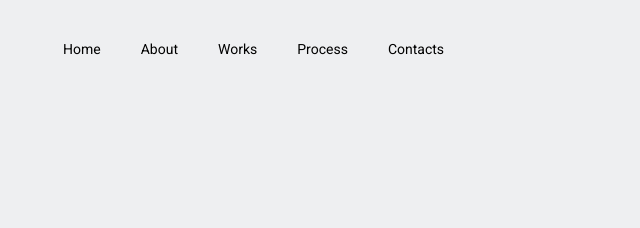
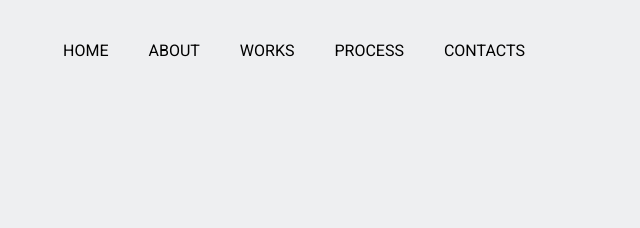
Before and after one commit to vhurtskaia/home-work-11, a plain HTML site: page index.html in a window 1280 px wide. Shown: the top 228 px of the page, without its empty margins (27-667 px from the left). Drawn offline with Linux system fonts and the light colour scheme.

Commit message:
update link styles

```diff
--- a/scss/layout/_header.scss
+++ b/scss/layout/_header.scss
@@ -17,7 +17,7 @@ header {
         }
 
         a {
-            font-size: 14px;
+            text-transform: uppercase;
 
             @include desktop {
                 margin-right: 30px;
```
Also changed, not shown: css/main.css.
